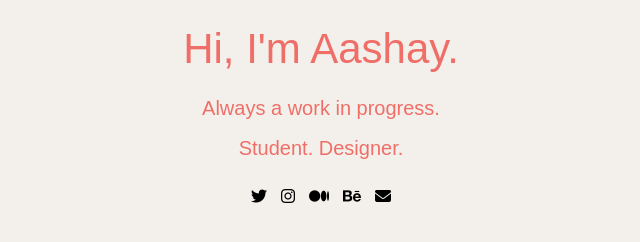
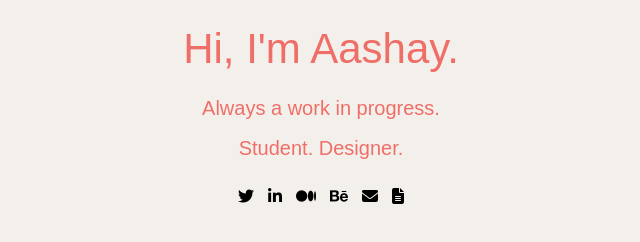
Before and after one commit to aashaysanghvi/aashaysanghvi.github.io, a plain HTML site: page index.html in a window 1280 px wide. Shown: the whole page, without its empty margins (319-959 px from the left). Drawn offline with Linux system fonts and the light colour scheme.

Commit message:
linked and resume

```diff
--- a/index.html
+++ b/index.html
@@ -15,10 +15,11 @@
     <p>Student. Designer.</p>
     <ul id="social">
       <li><a href="https://twitter.com/big_aash"><i class="fa fa-twitter"></i></a></li>
-      <li><a href="https://www.instagram.com/bigaash/"><i class="fa fa-instagram"></i></a></li>
+      <li><a href="https://www.linkedin.com/in/aashaysanghvi/"><i class="fa fa-linkedin"></i></a></li>
       <li><a href="https://medium.com/@aashaysanghvi"><i class="fa fa-medium"></i></a></li>
       <li><a href="https://www.behance.net/aashaysanghvi"><i class="fa fa-behance"></i></a></li>
       <li><a href="mailto:aashaysanghvi@gmail.com"><i class="fa fa-envelope"></i></a></li>
+      <li><a href="https://standardresume.co/AashaySanghvi"><i class="fa fa-file-text"></i></a></li>
     </ul>
   </div>
 </body>
```
